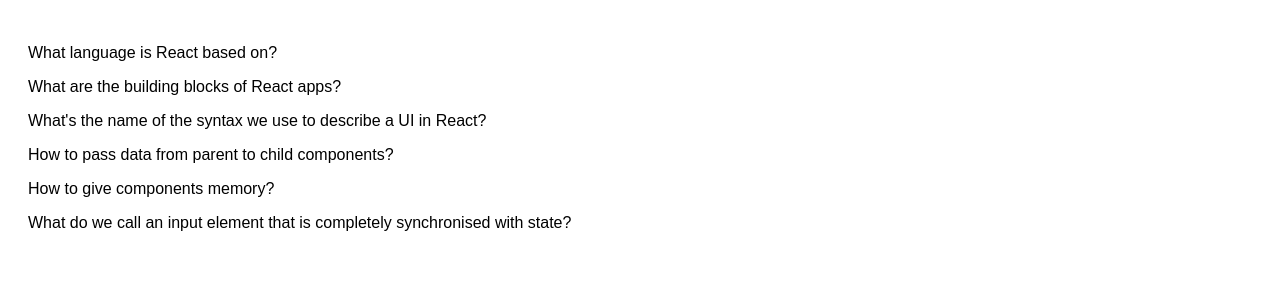
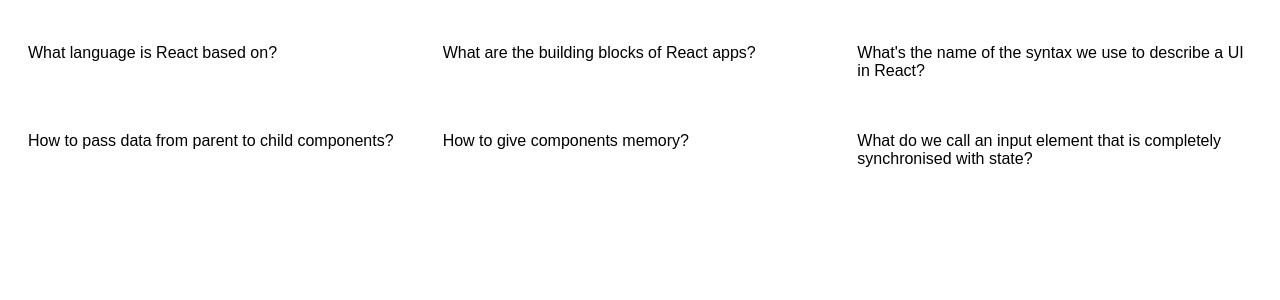
Before and after one commit to MBANS8A1/Learner-Flashcards, a React (Create React App) app: page / in a window 1280 px wide. Shown: the top 300 px of the page. Built offline with nearby package versions, Linux system fonts and the light colour scheme.

Commit message:
I arranged the questions in each question object in a grid (3 columns) layout by adding some CSS with the "flashcards" className.

```diff
--- a/src/App.js
+++ b/src/App.js
@@ -43,7 +43,7 @@
 
 function Flashcards() {
   return (
-    <div>
+    <div className="flashcards">
       {questions.map((questionObj) => (
         <div>
           <p>{questionObj.question}</p>
--- a/src/styles.css
+++ b/src/styles.css
@@ -6,3 +6,9 @@
   font-family: sans-serif;
   padding: 20px;
 }
+
+.flashcards {
+  display: grid;
+  grid-template-columns: 1fr 1fr 1fr;
+  gap: 20px;
+}
```
